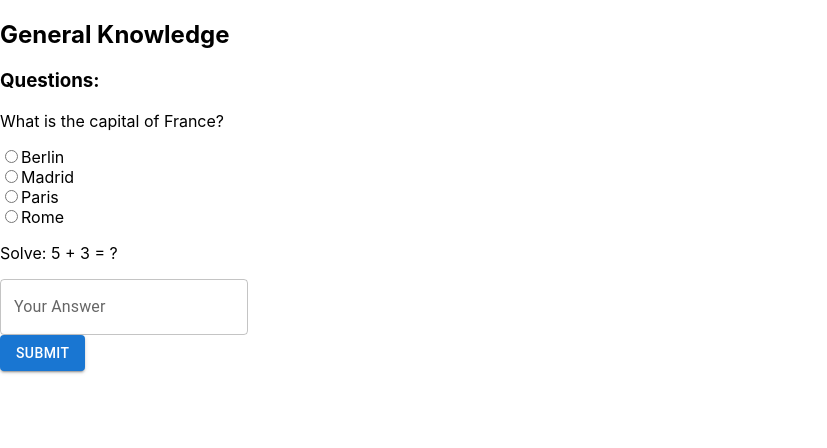
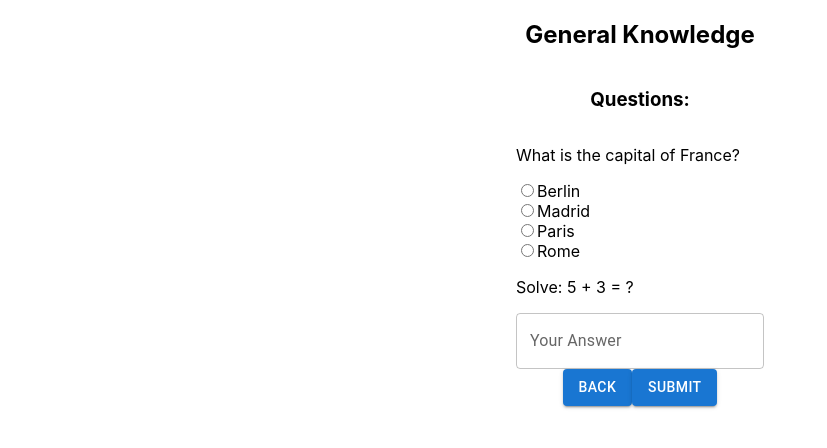
Before and after one commit to LyneSultan/quiz-app, a React (Create React App) app in the folder app/: page /quiz/1 in a window 1280 px wide. Shown: the top 448 px of the page, without its empty margins (0-827 px from the left). Built offline with nearby package versions, Linux system fonts and the light colour scheme.

Commit message:
edited quiz page

```diff
--- a/app/src/pages/Quiz/index.jsx
+++ b/app/src/pages/Quiz/index.jsx
@@ -6,14 +6,14 @@ import { useQuizLogic } from './useQuizLogic';
 
 const Quiz = () => {
   const { id } = useParams();
-  const { quiz, handleAnswerChange, handleSubmit } = useQuizLogic(id);
+  const { quiz, handleAnswerChange, handleSubmit, handleBack } = useQuizLogic(id);
 
   return (
     <>
       {!quiz ? (
         <h1>Not a valid quiz id</h1>
       ) : (
-        <div>
+        <div className='flex column align-center'>
           <h2>{quiz.title}</h2>
           <h3>Questions:</h3>
           <div>
@@ -25,7 +25,11 @@ const Quiz = () => {
               />
             ))}
           </div>
-          <ButtonComponent onClick={handleSubmit} text="Submit" />
+          <div className='flex'>
+            <ButtonComponent onClick={handleBack} text="Back" />
+            <ButtonComponent onClick={handleSubmit} text="Submit" />
+          </div>
+
         </div>
       )}
     </>
```
